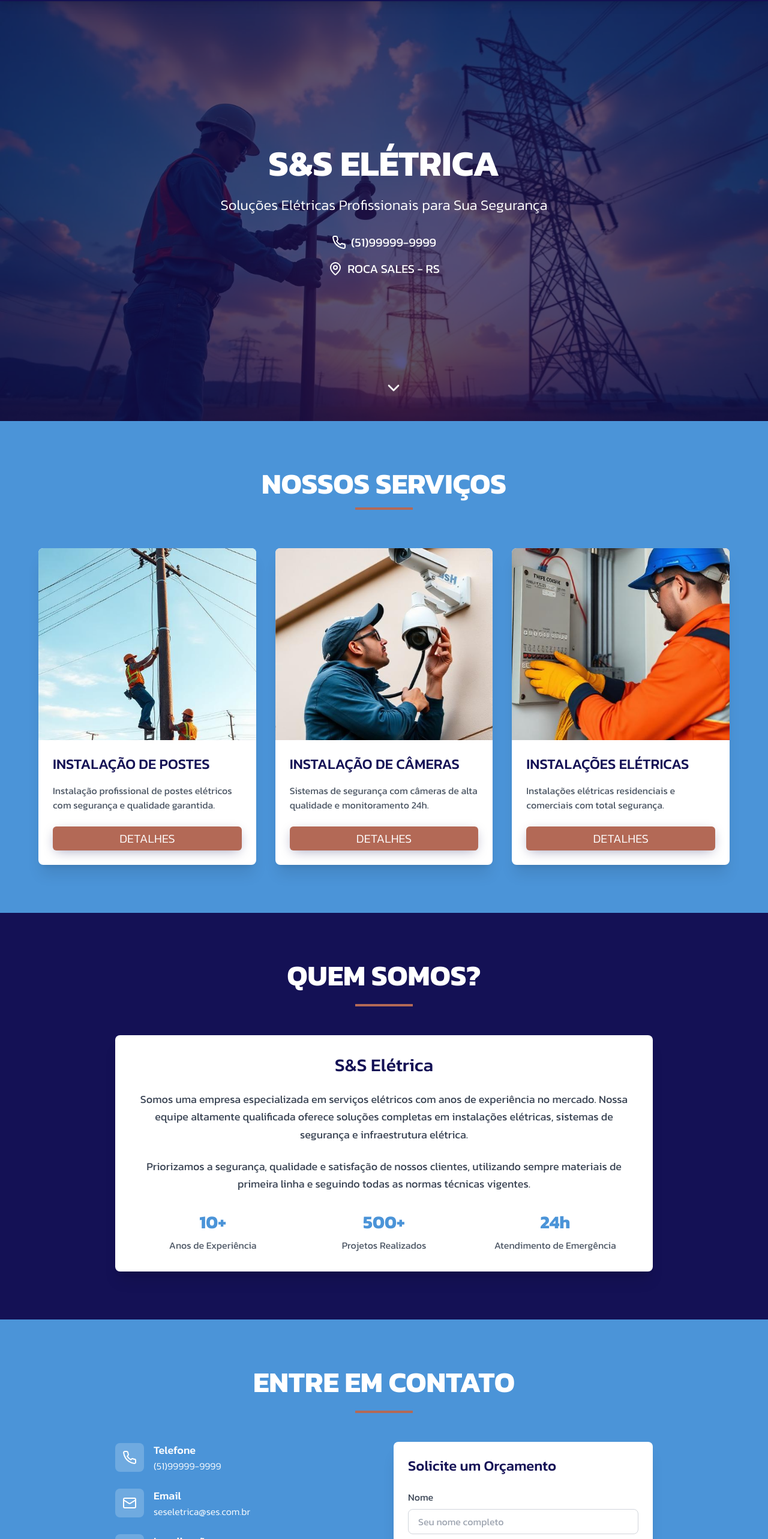
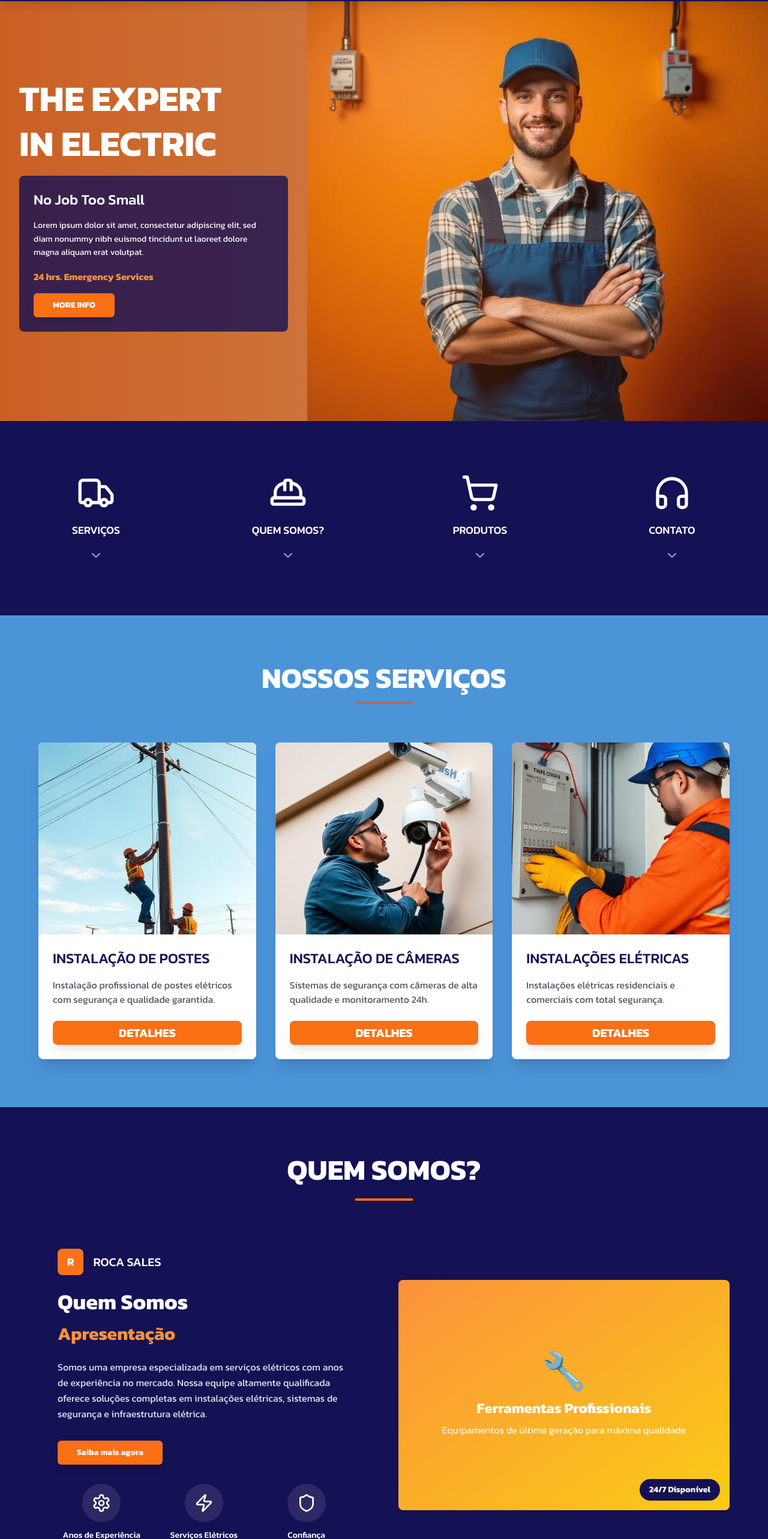
Before and after one commit to ErickHunsche/ses-eletrica-ui-kit, a React (Vite) app: page / in a window 1280 px wide. Shown: the part 158-2724 px from the top of the page at 60% size. Built offline with nearby package versions, Linux system fonts and the light colour scheme.

Commit message:
Fix: Adjust missing elements
Adjust the website to include any missing elements based on the design.

```diff
--- a/src/components/ui/button.tsx
+++ b/src/components/ui/button.tsx
@@ -20,6 +20,7 @@ const buttonVariants = cva(
         link: "text-primary underline-offset-4 hover:underline",
         electric: "bg-gradient-electric text-white hover:shadow-electric transition-all duration-300 shadow-lg",
         "electric-accent": "bg-electric-accent text-white hover:bg-electric-accent/90 transition-all duration-300 shadow-navy",
+        "electric-orange": "bg-electric-orange text-white hover:bg-electric-orange/90 transition-all duration-300 shadow-lg font-kanit font-bold",
         "electric-outline": "border-2 border-electric-blue bg-transparent text-electric-blue hover:bg-electric-blue hover:text-white transition-all duration-300",
         nav: "bg-electric-light-blue text-white hover:bg-electric-light-blue/90 font-kanit font-bold rounded-lg shadow-lg transition-all duration-300",
       },
--- a/src/index.css
+++ b/src/index.css
@@ -12,6 +12,11 @@
     --electric-light-blue: 209 73% 59%;   /* #4397E0 - Light blue */
     --electric-gray: 0 0% 85%;            /* #D9D9D9 - Light gray */
     --electric-accent: 12 38% 52%;        /* #B55D49 - Accent brown/red */
+    --electric-orange: 24 95% 53%;        /* #FF6B35 - Bright orange */
+    --electric-gradient-hero: linear-gradient(135deg, #FF6B35, #F7931E, #3E8ED4);
+
+    /* Additional brand colors for better contrast */
+    --electric-dark-blue: 229 84% 12%;    /* Darker navy for better contrast */
 
     /* Base design system using brand colors */
     --background: 0 0% 100%;
--- a/src/pages/Index.tsx
+++ b/src/pages/Index.tsx
@@ -1,6 +1,6 @@
 import { Button } from "@/components/ui/button";
-import { Phone, Mail, MapPin, Instagram, Facebook, ChevronDown } from "lucide-react";
-import heroImage from "@/assets/hero-electrical.jpg";
+import { Phone, Mail, MapPin, Instagram, Facebook, ChevronDown, Truck, HardHat, ShoppingCart, Headphones, Settings, Shield, Zap } from "lucide-react";
+import heroExpert from "@/assets/hero-expert.jpg";
 import servicePoles from "@/assets/service-poles.jpg";
 import serviceCameras from "@/assets/service-cameras.jpg";
 import serviceElectrical from "@/assets/service-electrical.jpg";
@@ -77,26 +77,76 @@ const Index = () => {
 
       {/* Hero Section */}
       <section
-        className="h-[700px] bg-cover bg-center relative flex items-center justify-center"
-        style={{ backgroundImage: `url(${heroImage})` }}
+        className="h-[700px] bg-gradient-to-r from-orange-500 via-orange-400 to-blue-500 relative flex items-center justify-between"
       >
-        <div className="absolute inset-0 bg-electric-navy/70"></div>
-        <div className="relative z-10 text-center text-white max-w-4xl mx-auto px-4">
-          <h2 className="text-6xl font-bold mb-6">S&S ELÉTRICA</h2>
-          <p className="text-2xl font-light mb-8">Soluções Elétricas Profissionais para Sua Segurança</p>
-          <div className="space-y-4">
-            <div className="flex items-center justify-center space-x-2 text-xl">
-              <Phone className="w-6 h-6" />
-              <span>(51)99999-9999</span>
+        <div className="absolute inset-0 bg-electric-navy/20"></div>
+
+        {/* Left side - Text */}
+        <div className="relative z-10 max-w-lg mx-auto px-8 text-white">
+          <h2 className="text-6xl font-bold mb-4 leading-tight">
+            THE EXPERT<br />
+            IN ELECTRIC
+          </h2>
+          <div className="bg-electric-navy/80 p-6 rounded-lg mb-6">
+            <h3 className="text-2xl font-medium mb-4">No Job Too Small</h3>
+            <p className="text-sm leading-relaxed mb-4">
+              Lorem ipsum dolor sit amet, consectetur adipiscing elit, sed diam nonummy nibh
+              euismod tincidunt ut laoreet dolore magna aliquam erat volutpat.
+            </p>
+            <div className="text-orange-400 font-bold mb-4">
+              24 hrs. Emergency Services
             </div>
-            <div className="flex items-center justify-center space-x-2 text-xl">
-              <MapPin className="w-6 h-6" />
-              <span>ROCA SALES - RS</span>
+            <Button variant="electric-orange" className="px-8 py-3">
+              MORE INFO
+            </Button>
+          </div>
+        </div>
+
+        {/* Right side - Professional Image */}
+        <div
+          className="relative z-10 flex-1 h-full bg-cover bg-center"
+          style={{ backgroundImage: `url(${heroExpert})` }}
+        >
+          <div className="absolute inset-0 bg-gradient-to-l from-transparent to-orange-500/30"></div>
+        </div>
+      </section>
+
+      {/* Services Icons Section */}
+      <section className="py-16 bg-electric-navy">
+        <div className="container mx-auto px-4">
+          <div className="grid md:grid-cols-4 gap-8 text-center">
+            <div className="text-white group cursor-pointer">
+              <div className="flex flex-col items-center space-y-4 p-6 rounded-lg hover:bg-white/10 transition-all duration-300">
+                <Truck className="w-16 h-16 group-hover:scale-110 transition-transform duration-300" />
+                <h3 className="text-lg font-medium">SERVIÇOS</h3>
+                <ChevronDown className="w-6 h-6 opacity-60" />
+              </div>
+            </div>
+
+            <div className="text-white group cursor-pointer" onClick={() => scrollToSection('about')}>
+              <div className="flex flex-col items-center space-y-4 p-6 rounded-lg hover:bg-white/10 transition-all duration-300">
+                <HardHat className="w-16 h-16 group-hover:scale-110 transition-transform duration-300" />
+                <h3 className="text-lg font-medium">QUEM SOMOS?</h3>
+                <ChevronDown className="w-6 h-6 opacity-60" />
+              </div>
+            </div>
+
+            <div className="text-white group cursor-pointer">
+              <div className="flex flex-col items-center space-y-4 p-6 rounded-lg hover:bg-white/10 transition-all duration-300">
+                <ShoppingCart className="w-16 h-16 group-hover:scale-110 transition-transform duration-300" />
+                <h3 className="text-lg font-medium">PRODUTOS</h3>
+                <ChevronDown className="w-6 h-6 opacity-60" />
+              </div>
+            </div>
+
+            <div className="text-white group cursor-pointer" onClick={() => scrollToSection('contact')}>
+              <div className="flex flex-col items-center space-y-4 p-6 rounded-lg hover:bg-white/10 transition-all duration-300">
+                <Headphones className="w-16 h-16 group-hover:scale-110 transition-transform duration-300" />
+                <h3 className="text-lg font-medium">CONTATO</h3>
+                <ChevronDown className="w-6 h-6 opacity-60" />
+              </div>
             </div>
           </div>
-        </div>
-        <div className="absolute bottom-8 left-1/2 transform -translate-x-1/2 animate-bounce">
-          <ChevronDown className="w-8 h-8 text-white" />
         </div>
       </section>
 
@@ -115,7 +165,7 @@ const Index = () => {
               <div className="p-6">
                 <h3 className="text-2xl font-medium text-electric-navy mb-4">INSTALAÇÃO DE POSTES</h3>
                 <p className="text-gray-600 mb-6">Instalação profissional de postes elétricos com segurança e qualidade garantida.</p>
-                <Button variant="electric-accent" className="w-full font-light text-xl py-3">
+                <Button variant="electric-orange" className="w-full font-bold text-xl py-3 rounded-lg">
                   DETALHES
                 </Button>
               </div>
@@ -127,7 +177,7 @@ const Index = () => {
               <div className="p-6">
                 <h3 className="text-2xl font-medium text-electric-navy mb-4">INSTALAÇÃO DE CÂMERAS</h3>
                 <p className="text-gray-600 mb-6">Sistemas de segurança com câmeras de alta qualidade e monitoramento 24h.</p>
-                <Button variant="electric-accent" className="w-full font-light text-xl py-3">
+                <Button variant="electric-orange" className="w-full font-bold text-xl py-3 rounded-lg">
                   DETALHES
                 </Button>
               </div>
@@ -139,7 +189,7 @@ const Index = () => {
               <div className="p-6">
                 <h3 className="text-2xl font-medium text-electric-navy mb-4">INSTALAÇÕES ELÉTRICAS</h3>
                 <p className="text-gray-600 mb-6">Instalações elétricas residenciais e comerciais com total segurança.</p>
-                <Button variant="electric-accent" className="w-full font-light text-xl py-3">
+                <Button variant="electric-orange" className="w-full font-bold text-xl py-3 rounded-lg">
                   DETALHES
                 </Button>
               </div>
@@ -151,37 +201,73 @@ const Index = () => {
       {/* About Section */}
       <section id="about" className="py-20 bg-electric-navy">
         <div className="container mx-auto px-4">
-          <div className="max-w-4xl mx-auto">
+          <div className="max-w-6xl mx-auto">
             <div className="text-center mb-12">
               <h2 className="text-5xl font-bold text-white mb-6">QUEM SOMOS?</h2>
-              <div className="w-24 h-1 bg-electric-accent mx-auto mb-8"></div>
+              <div className="w-24 h-1 bg-electric-orange mx-auto mb-8"></div>
             </div>
 
-            <div className="bg-white rounded-lg p-8 shadow-xl">
-              <div className="text-center">
-                <h3 className="text-3xl font-medium text-electric-navy mb-6">S&S Elétrica</h3>
-                <p className="text-lg text-gray-700 leading-relaxed mb-6">
+            <div className="grid lg:grid-cols-2 gap-12 items-center">
+              {/* Left side - Company Info */}
+              <div className="bg-electric-navy p-8 rounded-lg">
+                <div className="flex items-center mb-6">
+                  <div className="bg-orange-500 text-white px-4 py-2 rounded-lg font-bold text-lg mr-4">
+                    R
+                  </div>
+                  <span className="text-white text-xl font-medium">ROCA SALES</span>
+                </div>
+
+                <h3 className="text-4xl font-bold text-white mb-4">Quem Somos</h3>
+                <h4 className="text-3xl font-bold text-orange-400 mb-6">Apresentação</h4>
+
+                <p className="text-white/90 leading-relaxed mb-8">
                   Somos uma empresa especializada em serviços elétricos com anos de experiência no mercado.
                   Nossa equipe altamente qualificada oferece soluções completas em instalações elétricas,
                   sistemas de segurança e infraestrutura elétrica.
                 </p>
-                <p className="text-lg text-gray-700 leading-relaxed mb-8">
-                  Priorizamos a segurança, qualidade e satisfação de nossos clientes, utilizando sempre
-                  materiais de primeira linha e seguindo todas as normas técnicas vigentes.
-                </p>
-                <div className="grid md:grid-cols-3 gap-6 text-center">
-                  <div>
-                    <div className="text-3xl font-bold text-electric-blue mb-2">10+</div>
-                    <div className="text-gray-600">Anos de Experiência</div>
+
+                <Button variant="electric-orange" className="px-8 py-3 font-bold">
+                  Saiba mais agora
+                </Button>
+
+                {/* Benefits Icons */}
+                <div className="grid grid-cols-3 gap-6 mt-8">
+                  <div className="text-center">
+                    <div className="bg-white/10 w-16 h-16 rounded-full flex items-center justify-center mx-auto mb-3">
+                      <Settings className="w-8 h-8 text-white" />
+                    </div>
+                    <p className="text-white text-sm font-medium">Anos de Experiência</p>
                   </div>
-                  <div>
-                    <div className="text-3xl font-bold text-electric-blue mb-2">500+</div>
-                    <div className="text-gray-600">Projetos Realizados</div>
+
+                  <div className="text-center">
+                    <div className="bg-white/10 w-16 h-16 rounded-full flex items-center justify-center mx-auto mb-3">
+                      <Zap className="w-8 h-8 text-white" />
+                    </div>
+                    <p className="text-white text-sm font-medium">Serviços Elétricos</p>
                   </div>
-                  <div>
-                    <div className="text-3xl font-bold text-electric-blue mb-2">24h</div>
-                    <div className="text-gray-600">Atendimento de Emergência</div>
+
+                  <div className="text-center">
+                    <div className="bg-white/10 w-16 h-16 rounded-full flex items-center justify-center mx-auto mb-3">
+                      <Shield className="w-8 h-8 text-white" />
+                    </div>
+                    <p className="text-white text-sm font-medium">Confiança</p>
                   </div>
+                </div>
+              </div>
+
+              {/* Right side - Tools Image */}
+              <div className="relative">
+                <div className="bg-gradient-to-br from-orange-400 to-yellow-400 rounded-lg p-8 h-96 flex items-center justify-center">
+                  <div className="text-center">
+                    <div className="text-6xl mb-4">🔧</div>
+                    <h4 className="text-2xl font-bold text-white mb-2">Ferramentas Profissionais</h4>
+                    <p className="text-white/90">Equipamentos de última geração para máxima qualidade</p>
+                  </div>
+                </div>
+
+                {/* Floating badge */}
+                <div className="absolute bottom-4 right-4 bg-electric-navy text-white px-4 py-2 rounded-full text-sm font-bold">
+                  24/7 Disponível
                 </div>
               </div>
             </div>
--- a/tailwind.config.ts
+++ b/tailwind.config.ts
@@ -69,11 +69,14 @@ export default {
 				'electric-blue': 'hsl(var(--electric-blue))',
 				'electric-light-blue': 'hsl(var(--electric-light-blue))',
 				'electric-gray': 'hsl(var(--electric-gray))',
-				'electric-accent': 'hsl(var(--electric-accent))'
+				'electric-accent': 'hsl(var(--electric-accent))',
+				'electric-orange': 'hsl(var(--electric-orange))',
+				'electric-dark-blue': 'hsl(var(--electric-dark-blue))'
 			},
 			backgroundImage: {
 				'gradient-electric': 'var(--gradient-electric)',
-				'gradient-services': 'var(--gradient-services)'
+				'gradient-services': 'var(--gradient-services)',
+				'gradient-hero': 'var(--electric-gradient-hero)'
 			},
 			boxShadow: {
 				'electric': 'var(--shadow-electric)',
```
Also changed, not shown: src/assets/hero-expert.jpg (added).
